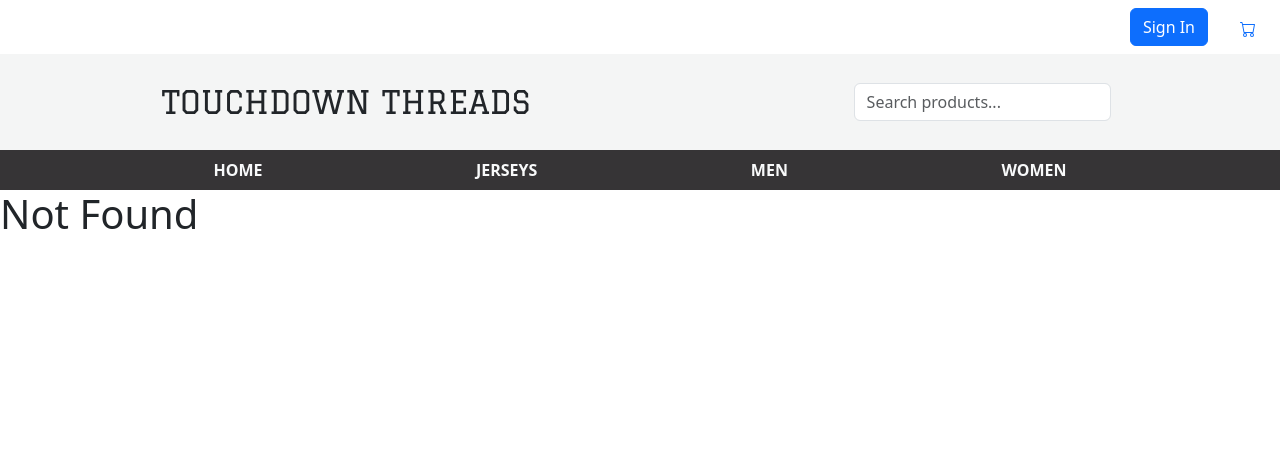
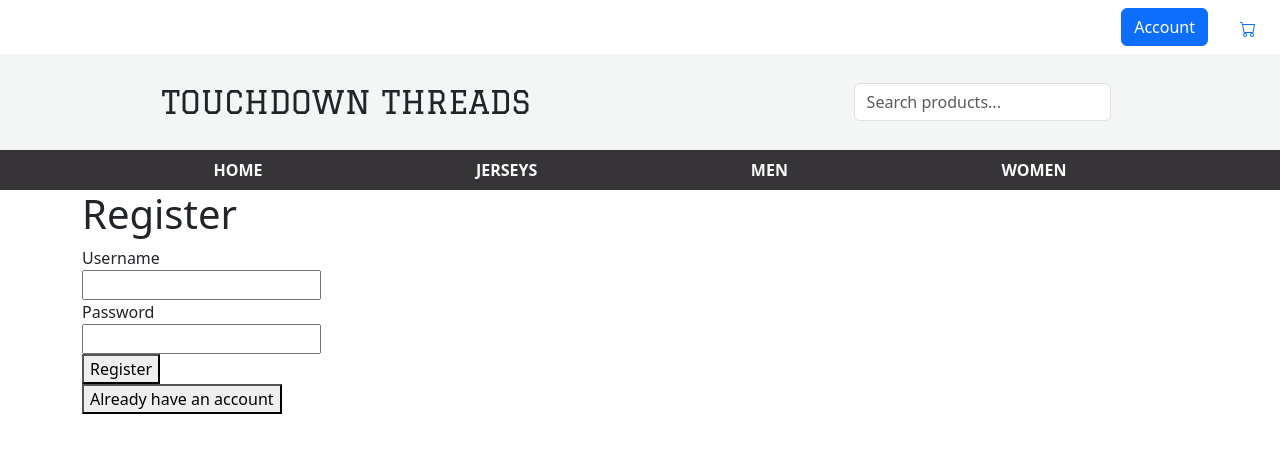
Before and after one commit to aaronsoukaphay/Final-Project, a React (Vite) app in the folder client/: page /register in a window 1280 px wide. Before the commit this address had no page. Shown: the top 452 px of the page. Built offline with nearby package versions, Linux system fonts and the light colour scheme.

Commit message:
able to register and sign in

```diff
--- a/client/src/App.tsx
+++ b/client/src/App.tsx
@@ -7,7 +7,8 @@ import Catalog from './Catalog';
 import ProductDetails from './ProductDetails';
 import Cart from './Cart';
 import NotFound from './NotFound';
-import SignIn from './SignIn';
+import RegistrationForm from './RegistrationForm';
+import SignInForm from './SignInForm';
 
 export default function App() {
   return (
@@ -18,7 +19,8 @@ export default function App() {
         <Route path="catalog/teams/:teamId" element={<Catalog />} />
         <Route path="details/:productId" element={<ProductDetails />} />
         <Route path="cart/customer/:customerId" element={<Cart />} />
-        <Route path="sign-in" element={<SignIn />} />
+        <Route path="register" element={<RegistrationForm />} />
+        <Route path="sign-in" element={<SignInForm />} />
         <Route path="*" element={<NotFound />} />
       </Route>
     </Routes>
--- a/client/src/Header.tsx
+++ b/client/src/Header.tsx
@@ -54,8 +54,8 @@ function TopBanner({ team }) {
     <div className="d-flex align-items-center">
       <div className="me-auto ps-4 pageName">{team && 'TOUCHDOWN THREADS'}</div>
       <div className="p-2">
-        <Link to="/sign-in">
-          <Button>Sign In</Button>
+        <Link to="/register">
+          <Button>Account</Button>
         </Link>
       </div>
       <div className="mx-4">
--- /dev/null
+++ b/client/src/RegistrationForm.tsx
@@ -0,0 +1,78 @@
+import { FormEvent, useState } from 'react';
+import { Link, useNavigate } from 'react-router-dom';
+
+export default function RegistrationForm() {
+  const [isLoading, setIsLoading] = useState(false);
+  const navigate = useNavigate();
+
+  async function handleSubmit(event: FormEvent<HTMLFormElement>) {
+    event.preventDefault();
+    try {
+      setIsLoading(true);
+      const formData = new FormData(event.currentTarget);
+      const userData = Object.fromEntries(formData.entries());
+      const req = {
+        method: 'POST',
+        headers: { 'Content-Type': 'application/json' },
+        body: JSON.stringify(userData),
+      };
+      const res = await fetch('/api/customers/sign-up', req);
+      if (!res.ok) {
+        throw new Error(`fetch Error ${res.status}`);
+      }
+      const customer = await res.json();
+      if (customer) navigate('/sign-in');
+      console.log('Registered', customer);
+    } catch (err) {
+      alert(`Error registering user: ${err}`);
+    } finally {
+      setIsLoading(false);
+    }
+  }
+
+  return (
+    <div className="container">
+      <div className="row">
+        <div className="column-full d-flex justify-between">
+          <h1>Register</h1>
+        </div>
+      </div>
+      <form onSubmit={handleSubmit}>
+        <div className="row margin-bottom-1">
+          <div className="column-half">
+            <label className="margin-bottom-1 d-block">
+              Username
+              <input
+                required
+                name="username"
+                type="text"
+                className="input-b-color text-padding input-b-radius purple-outline input-height margin-bottom-2 d-block width-100"
+              />
+            </label>
+            <label className="margin-bottom-1 d-block">
+              Password
+              <input
+                required
+                name="password"
+                type="password"
+                className="input-b-color text-padding input-b-radius purple-outline input-height margin-bottom-2 d-block width-100"
+              />
+            </label>
+          </div>
+        </div>
+        <div className="row">
+          <div className="column-full d-flex justify-between">
+            <button
+              disabled={isLoading}
+              className="input-b-radius text-padding purple-background white-text">
+              Register
+            </button>
+          </div>
+        </div>
+      </form>
+      <Link to="/sign-in">
+        <button>Already have an account</button>
+      </Link>
+    </div>
+  );
+}
--- a/client/src/SignIn.tsx
+++ /dev/null
@@ -1,3 +0,0 @@
-export default function SignIn() {
-  return <h1>Sign In Page</h1>;
-}
--- /dev/null
+++ b/client/src/SignInForm.tsx
@@ -0,0 +1,76 @@
+import { FormEvent, useState } from 'react';
+import { useNavigate } from 'react-router-dom';
+
+export default function SignInForm() {
+  const [isLoading, setIsLoading] = useState(false);
+  const navigate = useNavigate();
+
+  async function handleSubmit(event: FormEvent<HTMLFormElement>) {
+    event.preventDefault();
+    try {
+      setIsLoading(true);
+      const formData = new FormData(event.currentTarget);
+      const userData = Object.fromEntries(formData.entries());
+      const req = {
+        method: 'POST',
+        headers: { 'Content-Type': 'application/json' },
+        body: JSON.stringify(userData),
+      };
+      const res = await fetch('/api/customers/sign-in', req);
+      if (!res.ok) {
+        throw new Error(`fetch Error ${res.status}`);
+      }
+      const { user, token } = await res.json();
+      sessionStorage.setItem('token', token);
+      if (token) navigate('/');
+      console.log('Signed In', user, '; received token:', token);
+    } catch (err) {
+      alert(`Error signing in: ${err}`);
+    } finally {
+      setIsLoading(false);
+    }
+  }
+
+  return (
+    <div className="container">
+      <div className="row">
+        <div className="column-full d-flex justify-between">
+          <h1>Sign In</h1>
+        </div>
+      </div>
+      <form onSubmit={handleSubmit}>
+        <div className="row margin-bottom-1">
+          <div className="column-half">
+            <label className="margin-bottom-1 d-block">
+              Username
+              <input
+                required
+                name="username"
+                type="text"
+                className="input-b-color text-padding input-b-radius purple-outline input-height margin-bottom-2 d-block width-100"
+              />
+            </label>
+            <label className="margin-bottom-1 d-block">
+              Password
+              <input
+                required
+                name="password"
+                type="password"
+                className="input-b-color text-padding input-b-radius purple-outline input-height margin-bottom-2 d-block width-100"
+              />
+            </label>
+          </div>
+        </div>
+        <div className="row">
+          <div className="column-full d-flex justify-between">
+            <button
+              disabled={isLoading}
+              className="input-b-radius text-padding purple-background white-text">
+              Sign In
+            </button>
+          </div>
+        </div>
+      </form>
+    </div>
+  );
+}
```
Also changed, not shown: client/src/SignIn.css (deleted).
